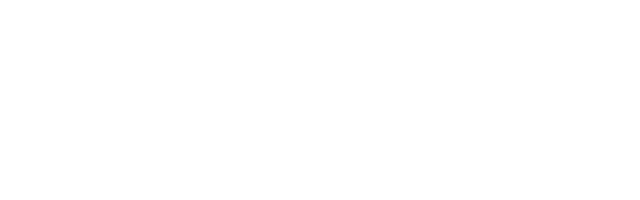
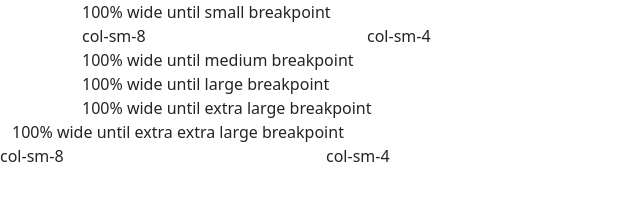
Before and after one commit to valencia28/TIL2, a plain HTML site: page index.html in a window 1280 px wide. Shown: the whole page, without its empty margins (0-640 px from the left). Drawn offline with nearby package versions, Linux system fonts and the light colour scheme.

Commit message:
second commit

```diff
--- a/index.html
+++ b/index.html
@@ -4,9 +4,32 @@
     <meta charset="UTF-8">
     <meta name="viewport" content="width=device-width, initial-scale=1.0">
     <title>Document</title>
+    <link href="https://cdn.jsdelivr.net/npm/bootstrap@5.3.3/dist/css/bootstrap.min.css" rel="stylesheet" integrity="sha384-QWTKZyjpPEjISv5WaRU9OFeRpok6YctnYmDr5pNlyT2bRjXh0JMhjY6hW+ALEwIH" crossorigin="anonymous">
     <link rel="stylesheet" href="style.css">
 </head>
 <body>
+    <div class="container-sm">100% wide until small breakpoint
+        <div class="row">
+            <div class="col-lg-3 col-md-6 col-sm-12">col-sm-8</div>
+            <div class="col-sm-4">col-sm-4</div>
+          </div>
 
+
+    </div>
+    <div class="container-md">100% wide until medium breakpoint</div>
+    <div class="container-lg">100% wide until large breakpoint</div>
+    <div class="container-xl">100% wide until extra large breakpoint</div>
+    <div class="container-xxl">100% wide until extra extra large breakpoint</div>
+
+    <div class="row">
+        <div class="col-lg-3 col-md-6 col-sm-12">col-sm-8</div>
+        <div class="col-sm-4">col-sm-4</div>
+      </div>
+
+
+
+    <script src="https://cdn.jsdelivr.net/npm/bootstrap@5.3.3/dist/js/bootstrap.bundle.min.js" integrity="sha384-YvpcrYf0tY3lHB60NNkmXc5s9fDVZLESaAA55NDzOxhy9GkcIdslK1eN7N6jIeHz" crossorigin="anonymous"></script>
+    <script src="https://kit.fontawesome.com/2c827c8cca.js" crossorigin="anonymous"></script>
+    <script src="main.js"></script>
 </body>
 </html>
```
